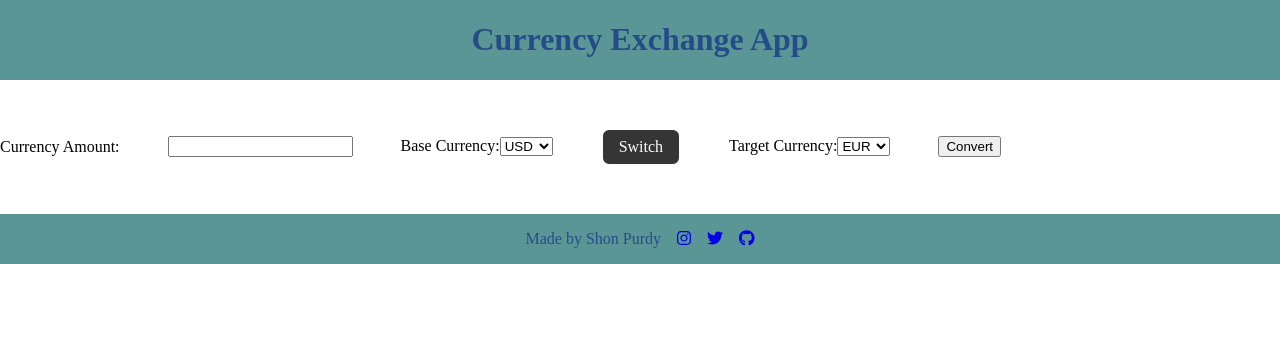
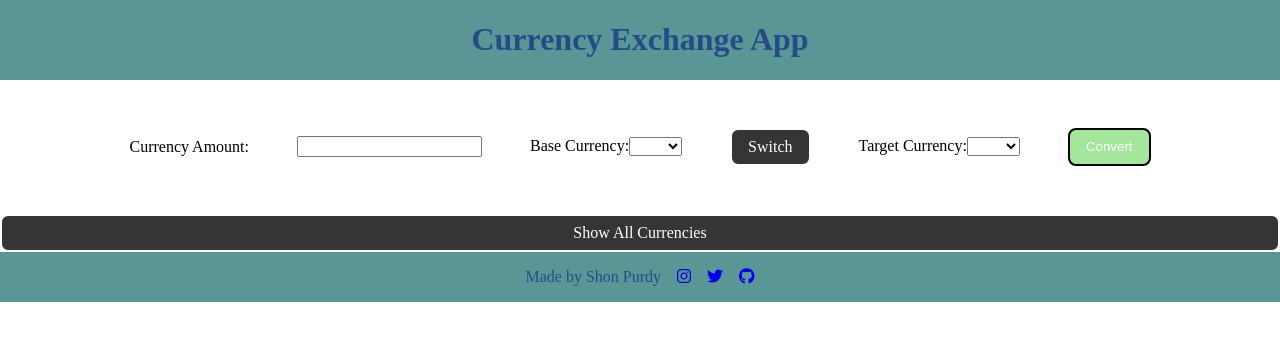
Before and after one commit to shonith17/currency, a React (Vite) app: page / in a window 1280 px wide. Shown: the top 340 px of the page. Built offline with nearby package versions, Linux system fonts and the light colour scheme.

Commit message:
more fetch work

```diff
--- a/src/App.css
+++ b/src/App.css
@@ -1,3 +1,23 @@
 .main {
     margin-bottom: auto;
 }
+
+.message {
+    display: flex;
+    justify-content: center;
+    font-size: 2rem;
+}
+
+.exchange, .all-currencies {
+    display: flex;
+    justify-content: center;
+}
+
+.all-currencies {
+    border: 2px solid white;
+    background-color: rgb(53, 53, 53);
+    color: white;
+    border-radius: 0.5rem;
+    padding-inline: 1rem;
+    padding-block: 0.5em;
+}
--- a/src/App.jsx
+++ b/src/App.jsx
@@ -1,24 +1,32 @@
 import React from "react"
 import Header from "./Header"
 import Footer from "./Footer"
+import CurrencyExchange from "./CurrencyExchange"
+import CurrencyTable from "./CurrencyTable"
 import "./App.css"
-import CurrencyExchange from "./CurrencyExchange"
+
 
 function App() {
 
   const [converted, onConverted] = React.useState(false)
   const [message, setMessage] = React.useState('')
   const [flip, setFlip] = React.useState(false);
+  const [baseCurrency, setBaseCurrency] = React.useState('')
+  const [allCurrencies, setAllCurrencies] = React.useState(false)
+  const [amount, setAmount] = React.useState("")
 
-  function handleSubmit(event) {
+
+  function handleConvertSubmit(event) {
     event.preventDefault();
 
     const currencyAmount = event.target.elements.numberInput.value;
-    const baseCurrency = event.target.elements.currency1.value;
+    setAmount(event.target.elements.numberInput.value)
+    const curr = event.target.elements.currency1.value
+    setBaseCurrency(event.target.elements.currency1.value);
     const targetCurrency = event.target.elements.currency2.value;
 
     const host = 'api.frankfurter.app';
-    fetch(`https://${host}/latest?amount=${currencyAmount}&from=${baseCurrency}&to=${targetCurrency}`)
+    fetch(`https://${host}/latest?amount=${currencyAmount}&from=${curr}&to=${targetCurrency}`)
         .then(resp => {
             if (!resp.ok) {
                 throw new Error('Network response was not ok');
@@ -27,7 +35,7 @@ function App() {
         })
         .then(data => {
             const convertedAmount = data.rates[targetCurrency];
-            setMessage(`${currencyAmount} ${baseCurrency} = ${convertedAmount} ${targetCurrency}`);
+            setMessage(`${currencyAmount} ${curr} = ${convertedAmount} ${targetCurrency}`);
             onConverted(true); // Set the converted state after successful API call
         })
         .catch(error => {
@@ -35,15 +43,21 @@ function App() {
             setMessage('An error occurred while fetching data.');
             onConverted(false); // Set the converted state in case of an error
         });
+
+
 }
 
 
-
+console.log(baseCurrency)
   return (
     <>
         <Header />
-        <CurrencyExchange submit={handleSubmit} flip={setFlip}/>
-        {converted && <div>{message}</div>}
+        <div className="exchange">
+        <CurrencyExchange submit={handleConvertSubmit} flip={setFlip}/>
+        </div>
+        {converted && <div className="message">{message}</div>}
+        <div className="all-currencies" onClick={() => setAllCurrencies(true)}>Show All Currencies</div>
+        {allCurrencies && <CurrencyTable base={baseCurrency} amount={amount} converted={converted}/>}
         <Footer />
     </>
   )
--- a/src/CurrencyExchange.css
+++ b/src/CurrencyExchange.css
@@ -13,3 +13,13 @@
     padding-inline: 1rem;
     padding-block: 0.5em;
 }
+
+.convert {
+    border: 2px solid rgb(0, 0, 0);
+    background-color: rgb(165, 230, 157);
+    color: white;
+    border-radius: 0.5rem;
+    padding-inline: 1rem;
+    padding-block: 0.7em;
+    transition: background-color 0.3s ease-in-out; /* Add a transition for background-color */
+}
--- a/src/CurrencyExchange.jsx
+++ b/src/CurrencyExchange.jsx
@@ -4,8 +4,8 @@ import CurrencyAmount from "./CurrencyAmount";
 import "./CurrencyExchange.css";
 
 export default function CurrencyExchange(props) {
-    const [baseCurrency, setBaseCurrency] = React.useState("USD");
-    const [targetCurrency, setTargetCurrency] = React.useState("EUR");
+    const [baseCurrency, setBaseCurrency] = React.useState("");
+    const [targetCurrency, setTargetCurrency] = React.useState("");
 
     function handleClick() {
         props.flip(prev => !prev);
@@ -30,7 +30,7 @@ export default function CurrencyExchange(props) {
                     value={targetCurrency}
                     onChange={event => setTargetCurrency(event.target.value)}
                 />
-                <button type="submit">Convert</button>
+                <button type="submit" className="convert">Convert</button>
             </div>
         </form>
     );
--- /dev/null
+++ b/src/CurrencyTable.jsx
@@ -0,0 +1,52 @@
+import React from "react"
+
+export default function CurrencyTable(props) {
+
+    const [conversionRates, setConversionRates] = React.useState({})
+
+    const baseCurrency = props.base
+    const amount = props.amount
+
+    const targetCurrencies = [
+        "AUD", "BGN", "BRL", "CAD", "CHF", "CNY", "CZK", "DKK",
+        "EUR", "GBP", "HKD", "HUF", "IDR", "ILS", "INR",
+        "ISK", "JPY", "KRW", "MXN", "MYR", "NOK", "NZD", "PHP",
+        "PLN", "RON", "RUB", "SEK", "SGD", "THB", "TRY", "USD", "ZAR"
+      ];
+
+
+      React.useEffect(() => {
+        if (props.converted) {
+          const baseCurrency = "USD"; // Set your desired base currency
+          const host = "api.frankfurter.app";
+
+          // Fetch conversion rates for each target currency
+          const fetchConversionRates = async () => {
+            const rates = {};
+            for (const targetCurrency of targetCurrencies) {
+              try {
+                const response = await fetch(
+                  `https://${host}/latest?from=${baseCurrency}&to=${targetCurrency}`
+                );
+                if (!response.ok) {
+                  throw new Error("Network response was not ok");
+                }
+                const data = await response.json();
+                rates[targetCurrency] = data.rates[targetCurrency];
+              } catch (error) {
+                console.error(`Error fetching ${targetCurrency} data:`, error);
+                rates[targetCurrency] = "N/A";
+              }
+            }
+            setConversionRates(rates);
+          };
+
+          fetchConversionRates();
+        }
+        console.log(conversionRates)
+      }, [props.converted]);
+
+    return (
+        <div>Hello World</div>
+    )
+}
--- a/src/SelectMenu.jsx
+++ b/src/SelectMenu.jsx
@@ -5,6 +5,7 @@ export default function SelectMenu(props) {
         <div>
             <label htmlFor={props.name}>{props.type}</label>
             <select id={props.name} name={props.name} value={props.value} onChange={props.onChange}>
+                <option value="" disabled></option>
                 <option value="AUD">AUD</option>
                 <option value="BGN">BGN</option>
                 <option value="BRL">BRL</option>
```
